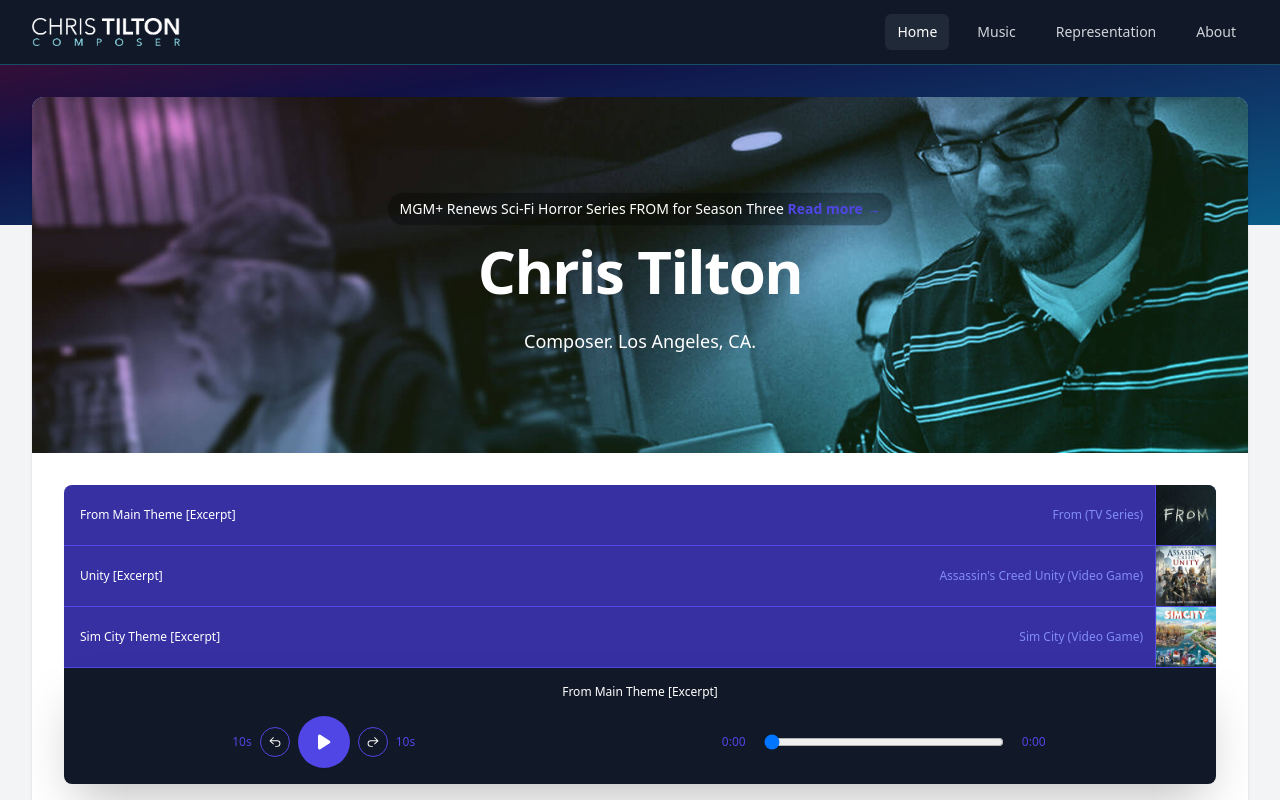
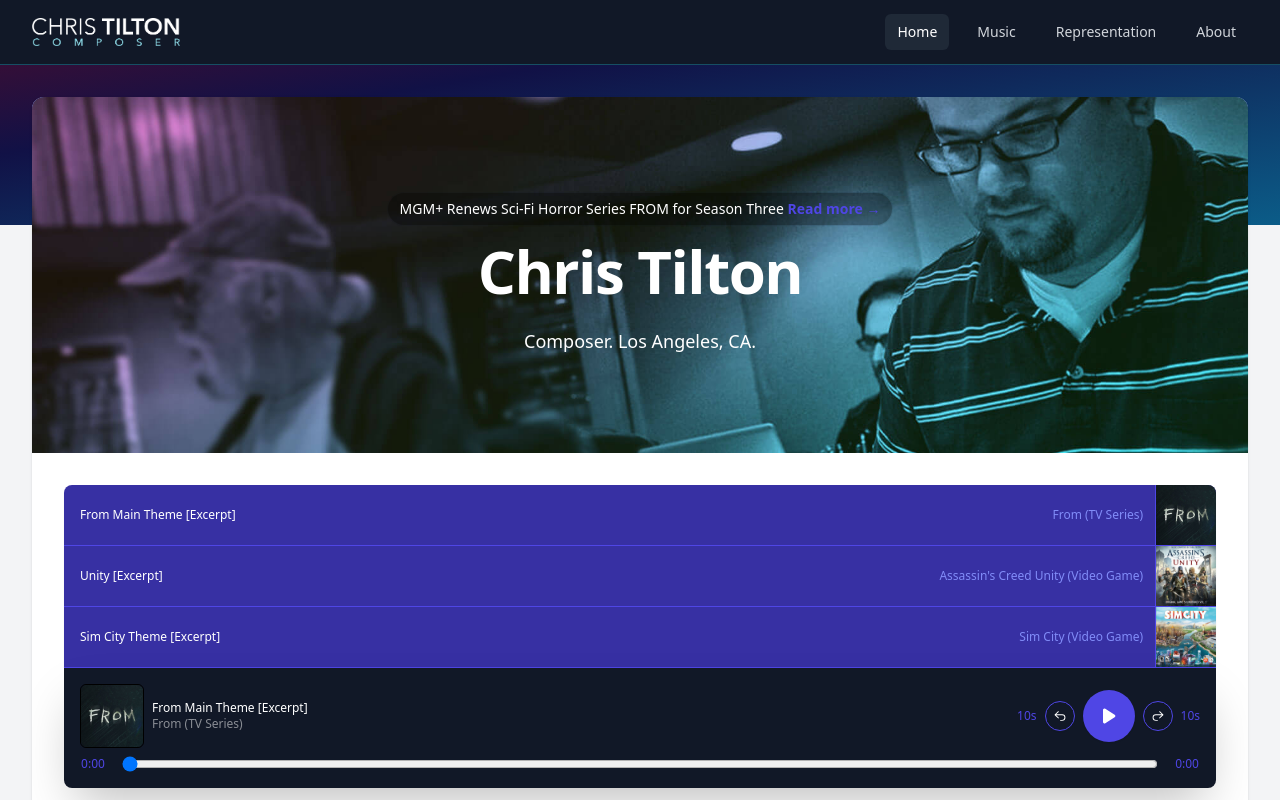
Before and after one commit to campbell17/tilton-v2, a Next.js app: page / in a window 1280 px wide. Shown: the top 800 px of the page. Built offline with nearby package versions, Linux system fonts and the light colour scheme.

Commit message:
style the player, get rid of some unused stuff

```diff
--- a/components/album.js
+++ b/components/album.js
@@ -6,19 +6,17 @@
 export default function Album(props) {
   const [track, setTrack] = useState(props.mappedSongUrl);
   const [title, setTitle] = useState(props.mappedSongTitle);
+  const [project, setProject] = useState(props.mappedSongProject);
+  const [image, setImage] = useState(props.mappedSongImage);
   const audioPlayer = useRef(null);
 
   const trackClickHandler = (event) => {
-    if (event.target !== event.currentTarget) {
-      // The event originated from a child element
-      return;
-    }
-    console.log("clicked!")
-    props.isPlaying === true ? audioPlayer.current.pause() : null
     event.preventDefault();
     const trackData = {
       track: event.target.getAttribute('url'),
       title: event.target.getAttribute('title'),
+      image: event.target.getAttribute('image'),
+      project: event.target.getAttribute('project'),
     };
     onTrackClick(trackData);
   }
@@ -29,14 +27,15 @@
 
     setTrack(trackinfo.track)
     setTitle(trackinfo.title)
+    setImage(trackinfo.image)
+    setProject(trackinfo.project)
   };
-  console.log(onTrackClick);
   return (
     <div className={`${props.gallery ? "mx-2" : ""}`}>
       <div className="flex items-stretch flex-col">
         <TrackList customTracks={props.customTracks} id={props.id} selectedIds={props.selectedIds} trackClickHandler={trackClickHandler} />
       </div>
-      <AudioPlayer forwardRef={audioPlayer} key={track} trackName={title} trackSource={track}  />
+      <AudioPlayer forwardRef={audioPlayer} key={track} project={project} image={image} trackName={title} trackSource={track}  />
     </div>
   )
 }
--- a/components/audio.js
+++ /dev/null
@@ -1,17 +0,0 @@
-import { Howl } from 'howler';
-
-export default function Audio(props) {
-  const track = new Howl({
-    src: props.tracksource,
-    volume: 0.5,
-    html5: true,
-    preload: 'metadata',
-  });
-
-  return(
-    <div tracksource={props.tracksource} title={props.title}>
-      <div onClick={() => track.play()}>{props.title}</div>
-      <div onClick={() => track.pause()}>click me to pause</div>
-    </div>
-  )
-}
--- a/components/logo-cloud.js
+++ b/components/logo-cloud.js
@@ -4,7 +4,7 @@
   return (
     <div className="bg-white py-20 sm:py-20">
       <div className="mx-auto max-w-7xl px-6 lg:px-8">
-        <div className="mx-auto grid max-w-lg grid-cols-4 items-center justify-items-center gap-x-8 gap-y-10 sm:max-w-xl sm:grid-cols-6 sm:gap-x-10 lg:mx-0 lg:max-w-none lg:mr-14">
+        <div className="mx-auto grid max-w-lg  items-center justify-items-center gap-x-8 gap-y-10 sm:max-w-xl sm:grid-cols-1 md:grid-cols-6 sm:gap-x-10 lg:mx-0 lg:max-w-none lg:mr-14">
           <div className="relative col-span-2 object-contain lg:col-span-1">
             <Image
               src="/images/logos/logo-ea.png"
--- a/components/player/audio-player.js
+++ b/components/player/audio-player.js
@@ -1,4 +1,5 @@
 import React, {useState, useRef, useEffect} from 'react';
+import Image from 'next/image';
 import { ForwardIcon, BackwardIcon, PlayIcon, PauseIcon, ArrowUturnRightIcon, ArrowUturnLeftIcon } from '@heroicons/react/20/solid'
 
 export default function AudioPlayer (props) {
@@ -95,10 +96,26 @@
 
   return (
     <div className="flex flex-col">
-      <div className="text-white items-center justify-between isolate overflow-hidden bg-gray-900 gap-4 flex flex-col p-4 rounded-b-lg shadow-2xl">
-        <audio ref={audioPlayer} onLoadedMetadata={onLoadedMetaData} src={props.trackSource} title={props.mappedSongTitle} active={props.active} preload="metadata" ></audio>
-        <div className="text-center text-xs w-full">{props.trackName}</div>
-        <div className="flex items-center w-full justify-around">
+      <div className="text-white items-center justify-between isolate overflow-hidden bg-gray-900 gap-2 flex flex-col p-4 rounded-b-lg shadow-2xl">
+        <div className="flex justify-between w-full">
+        <audio ref={audioPlayer} onLoadedMetadata={onLoadedMetaData} src={props.trackSource} title={props.mappedSongTitle} project={props.mappedSongProject} image={props.mappedSongImage} active={props.active} preload="metadata" ></audio>
+        <div className="flex items-center text-xs w-full">
+          {props.image ?
+          <div className="flex w-16 relative mr-2 border rounded-md border-black">
+            <Image url={props.url} title={props.title}
+              src={props.image}
+              alt={props.image}
+              width={64}
+              height={64}
+              className="rounded-md"
+            />
+          </div> : null}
+          <div className="flex flex-1 flex-col items-start">
+            <div>{props.trackName}</div>
+            <div className="opacity-50 text-left">{props.project}</div>
+          </div>
+        </div>
+        <div className="flex items-center">
           <div className="flex items-center justify-center gap-2">
             <span className="text-indigo-600 text-xs">10s</span>
             <button
@@ -125,21 +142,22 @@
             <span className="text-indigo-600 text-xs">10s</span>
           </div>
 
-          <div className="flex items-center justify-center gap-4 text-xs text-indigo-600">
+        </div>
+      </div>
+          <div className="flex items-center justify-center gap-4 w-full text-xs text-indigo-600">
 
             {/* current time */}
             <div className="w-7 flex justify-center">{calculateTime(currentTime)}</div>
 
             {/* progress bar */}
-            <div className="flex items-center">
-              <input className="w-60" type="range" defaultValue="0" ref={progressBar} onChange={changeRange} />
+            <div className="flex items-center w-full">
+              <input className="w-full" type="range" defaultValue="0" ref={progressBar} onChange={changeRange} />
             </div>
 
             {/* duration */}
             <div className="w-7 flex justify-center">{(duration && !isNaN(duration)) ? calculateTime(duration) : '0:00'}</div>
           </div>
-        </div>
-      </div>
+          </div>
     </div>
   )
 }
--- a/components/player/track-list-item.js
+++ b/components/player/track-list-item.js
@@ -10,14 +10,15 @@
       key={props.url}
       url={props.url}
       title={props.title}
+      project={props.project}
       image={props.image}
       type="button"
       className={`border-b border-indigo-600 pl-4 text-white text-xs flex items-center gap-1 shadow-sm bg-indigo-800 hover:bg-indigo-900 focus-visible:outline focus-visible:outline-2 focus-visible:outline-offset-2 focus-visible:outline-indigo-600 ${index === 0 ? "rounded-t-lg overflow-hidden" : ""} ${props.image ? "" : "p-3"}`}
       onClick={props.trackClickHandler}
     >
-      <span onClick={props.trackClickHandler} url={props.url} title={props.title} className="flex w-full">
-        <span onClick={props.trackClickHandler} url={props.url} title={props.title} className="flex flex-1">{props.title}</span>
-        {props.project ? <span className="text-indigo-400 pointer-events-none">{props.project}</span> : null}
+      <span onClick={props.trackClickHandler} url={props.url} title={props.title} project={props.project} image={props.image} className="flex w-full">
+        <span onClick={props.trackClickHandler} url={props.url} title={props.title} project={props.project} image={props.image} className="flex flex-1">{props.title}</span>
+        {props.project ? <span onClick={props.trackClickHandler} project={props.project} image={props.image} className="text-indigo-400 pointer-events-none">{props.project}</span> : null}
       </span>
     {props.image ?
       <span className="flex relative ml-2 border-l border-indigo-600">
--- a/pages/index.js
+++ b/pages/index.js
@@ -43,7 +43,7 @@
           // cta ctaPrimaryUrl="#" ctaPrimaryText="Get started" ctaSecondaryUrl="#" ctaSecondaryText="Learn more"
         />
         <div className="m-8">
-          <Album mappedSongUrl={customTracks[0].url} mappedSongTitle={customTracks[0].title} customTracks={customTracks} />
+          <Album mappedSongUrl={customTracks[0].url} mappedSongProject={customTracks[0].project} mappedSongImage={customTracks[0].image} mappedSongTitle={customTracks[0].title} customTracks={customTracks} />
         </div>
         <LogoCloud />
         <div className="m-8">
--- a/styles/globals.css
+++ b/styles/globals.css
@@ -8,58 +8,3 @@
 .gallery-image { z-index: 1; }
 .transitioning { background: #312e81; transition: all ease-in-out 200ms; filter: blur(4px); transform: scale(1.1); }
 .transitioned	{ transition: all ease-in-out 200ms; filter: blur(0px); transform: scale(1);  }
-
-
-/* ----- `Player Component
-----------------------------------------------------------------------------------------------------*/
-.player_container {
-  width: 50%;
-  padding: 1rem;
-  border: 1px solid #8d8d8d;
-  border-radius: 10px;
-  color: #dadada;
-  display: flex;
-  flex-direction: column;
-  align-items: center;
-  justify-content: space-between;
-  background-color: black;
-}
-.player_container > * {
-  padding: 1rem 0;
-  color: #cacaca;
-}
-.player_container .title {
-  font-size: inherit;
-}
-.player_container .navigation {
-  width: 100%;
-}
-.player_container .navigation .navigation_wrapper {
-  min-width: 100%;
-  background-color: rgba(119, 119, 119, 0.781);
-  height: 5px;
-  border-radius: 30px;
-  cursor: pointer;
-}
-.player_container .navigation .navigation_wrapper .seek_bar {
-  width: 0;
-  height: 100%;
-  background-color: #188003;
-  border-radius: 30px;
-}
-.player_container .controls {
-  font-size: inherit;
-  display: flex;
-  align-items: center;
-}
-.player_container .controls .btn_action {
-  font-size: 2rem;
-  margin: 0 1rem;
-  cursor: pointer;
-}
-.player_container .controls .btn_action:hover {
-  color: white;
-}
-.player_container .controls .pp {
-  font-size: 4rem;
-}
```
